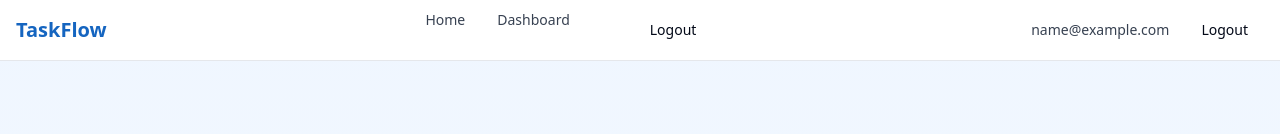
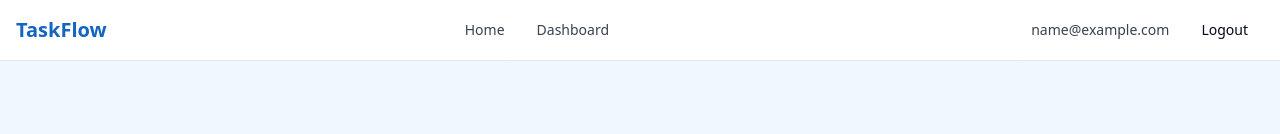
Before and after one commit to Startup4me/taskflow-github-connect, a React (Vite) app: page /home in a window 1280 px wide. Shown: the top 134 px of the page. Built offline with nearby package versions, Linux system fonts and the light colour scheme; sample sign-in values are in the browser's storage.

Commit message:
Fix: Remove duplicate logout button
Refactor to use a single logout button.

```diff
--- a/src/components/layout/Navbar.tsx
+++ b/src/components/layout/Navbar.tsx
@@ -67,7 +67,7 @@ const Navbar = () => {
                       logout();
                       setMobileMenuOpen(false);
                     }}
-                    className="w-full md:w-auto"
+                    className="w-full md:hidden"
                   >
                     Logout
                   </Button>
```
